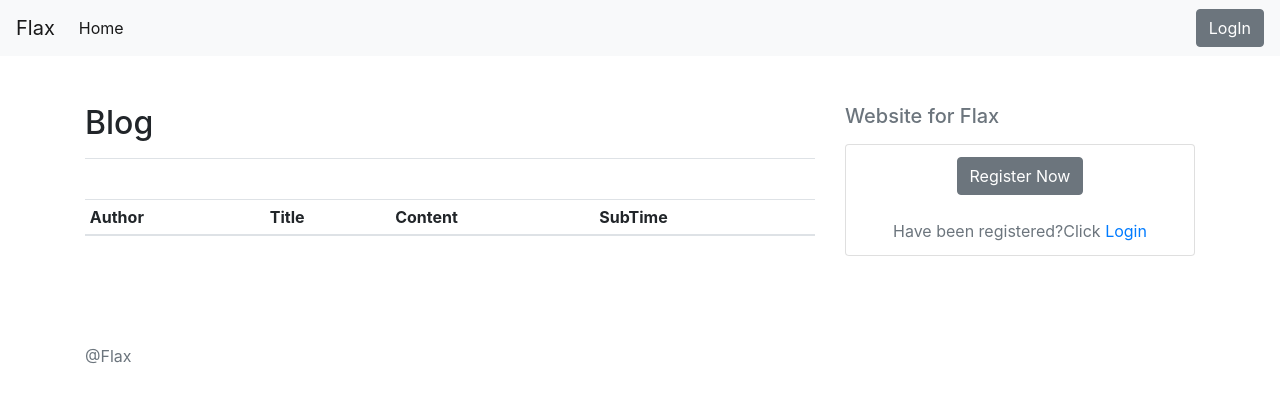
After one commit to flatflax/flask_try, a Flask app: page /blog/ in a window 1280 px wide. The commit adds this page. Shown: the top 403 px of the page. Run offline with Flask 2, Linux system fonts and the light colour scheme; data comes from the database, SQL or seed files in the repository; both versions use the stored data as it was after the commit; lists and menus that the app fills with data are empty; some libraries are stand-ins or nearby versions.

Commit message:
2018/8/7
没做啥。。。。sad

```diff
--- a/_settings.py
+++ b/_settings.py
@@ -1,4 +1,5 @@
 import os
+import redis
 
 
 # configurationb
@@ -19,3 +20,7 @@ DATABASE_PATH = os.path.join(basedir, DATABASE)
 # database config
 SQLALCHEMY_DATABASE_URI = 'sqlite:///' + DATABASE_PATH
 SQLALCHEMY_TRACK_MODIFICATIONS = False
+
+# celery
+CELERY_BROKER_URL = 'redis://localhost:6379/0'
+CELERY_RESULT_CACKEND = 'redis://localhost:6379/0'
--- a/app.py
+++ b/app.py
@@ -1,10 +1,10 @@
 # -*- coding: UTF-8 -*-
 # imports
-from flask import Flask, session, g
-from sqlalchemy.sql import func
+from flask import Flask
 import os
 import redis
-from models import *
+from celery import Celery
+from models import db
 
 
 def create_app(config=None):
@@ -37,10 +37,15 @@ def register_blueprint(app):
 def register_logger(app):
 	pass
 
+def register_celery(app):
+    celery = Celery(app.name, broker=app.config['CELERY_BROKER_URL'])
+    celery.conf.update(app.config)
+
 
 if __name__ == '__main__':
     app = create_app()
     register_database(app)
     register_admin(app)
     register_blueprint(app)
+    # register_celery(app)
     app.run()
--- a/handles/auth.py
+++ b/handles/auth.py
@@ -1,7 +1,7 @@
 from flask import Blueprint
 from flask import g, request, flash, current_app, session
 from flask import render_template, redirect, url_for
-from models import db,Dashboard,User
+from models import db,Dashboard,User,Submission
 
 bp = Blueprint('auth', __name__)
 
@@ -22,6 +22,7 @@ def login():
             session['right'] = user.right
             session['username'] = username
             session['user_id'] = user.userid
+            session['blog_num'] = Submission.query.filter_by(suber_id=user.userid).count()
             flash('You were logged in')
             return redirect(url_for('auth.index'))
     return render_template('/auth/login.html', error=error)
--- a/handles/blog.py
+++ b/handles/blog.py
@@ -6,6 +6,11 @@ from utils.users import login_required,admin_required
 import time
 
 bp = Blueprint('blog', __name__)
+
+@bp.route('/')
+def blog_index():
+    entries = Submission.query.filter_by(status=1).all()
+    return render_template('/blog/index.html', entries=entries)
 
 @bp.route('/add')
 @login_required
@@ -33,6 +38,8 @@ def blog(blog_id):
 
         db.session.add(submission)
         db.session.commit()
+
+        session['blog_num'] = Submission.query.filter_by(suber_id=session['user_id']).count()
 
         return jsonify({'result':'success'})
 
@@ -74,6 +81,9 @@ def blog(blog_id):
         submission = Submission.query.filter_by(sub_id=blog_id).first_or_404()
         db.session.delete(submission)
         db.session.commit()
+
+        session['blog_num'] = Submission.query.filter_by(suber_id=session['user_id']).count()
+
         return jsonify({'result':'success'})
 
 @bp.route('/main')
@@ -81,7 +91,8 @@ def blog(blog_id):
 def blog_main():
     user = User.query.filter_by(userid=session['user_id']).first_or_404()
     if user.right == 1:
-        entries = Submission.query.filter_by(status=0).all()
+        entries = db.session.query(Submission, User.username).join(User, Submission.suber_id==User.userid).filter(status==0).all()
     else:
-        entries = Submission.query.filter_by(suber_id=session['user_id']).all()
+        entries = db.session.query(Submission, User.username).join(User, Submission.suber_id==User.userid).filter(Submission.suber_id==session['user_id']).all()
+        #entries = Submission.query.filter_by(suber_id=session['user_id']).all()
     return render_template('/blog/main.html',entries=entries)
--- a/models.py
+++ b/models.py
@@ -29,7 +29,7 @@ class User(db.Model):
     user right
     0:admin
     1:common user
-    2:guess?
+    2:guest?
     '''
 
     def __init__(self, username, password, email, right):
@@ -48,6 +48,10 @@ class Submission(db.Model):
     '''
     submission
     audit
+
+    status:
+    0 not audit
+    1 has been audit
     '''
     sub_id = db.Column(db.Integer, primary_key=True)
     suber_id = db.Column(db.Integer, nullable = False)
--- a/templates/base.html
+++ b/templates/base.html
@@ -27,6 +27,7 @@
             <div class="dropdown-menu" aria-labelledby="dropdown01">
               <a class="dropdown-item" href="{{ url_for('short.getShortLink') }}">Short</a>
               <a class="dropdown-item" href="/admin/">Flask-Admin</a>
+              <a class='dropdown-item' href="{{ url_for('blog.blog_index') }}">Blog</a>
               {% if session.right==0 %}
               <a class="dropdown-item" href="{{ url_for('manage.manage') }}">Manage</a>
               {% endif %}
@@ -70,22 +71,24 @@
           {% else %}
           <h4 class="d-flex justify-content-between align-items-center mb-3 mt-5">
             <span class="text-muted">{{ session.username }}</span>
-            <span class="badge badge-secondary badge-pill">3</span>
+            <span class="badge badge-secondary badge-pill">Null</span>
           </h4>
           <ul class="list-group mb-3">
             <li class="list-group-item d-flex justify-content-between lh-condensed">
               <div>
                 <h6 class="my-0">Blog</h6>
-                <small class="text-muted">What you submit.</small>
+                <small class="text-muted">What you submit. </small>
+                <small><a href="{{ url_for('blog.blog_add') }}">Add new blog. </a></small>
+                <small><a href="{{ url_for('blog.blog_main') }}">Management.</a></small>
               </div>
-              <span class="text-muted">$12</span>
+              <span class="text-muted">{{ session.blog_num }}</span>
             </li>
             <li class="list-group-item d-flex justify-content-between lh-condensed">
               <div>
                 <h6 class="my-0">Message</h6>
                 <small class="text-muted">What you get.</small>
               </div>
-              <span class="text-muted">$8</span>
+              <span class="text-muted">Null</span>
             </li>
           </ul>
           {% endif %}
--- /dev/null
+++ b/templates/blog/index.html
@@ -0,0 +1,32 @@
+{% extends "./base.html" %}
+{% block container %}
+	<div class="d-flex justify-content-between flex-wrap flex-md-nowrap align-items-center pb-2 mb-3 border-bottom mt-5">
+            <h1 class="h2">Blog</h1>
+    </div>
+    <br>
+	{% for message in get_flashed_messages() %}
+      <div class="flash alert alert-success col-sm-4" role="success">{{ message }}</div>
+    {% endfor %}
+	<div class="entries table-responsive">
+      <table class="table table-striped table-sm">
+        <thead>
+          <tr>
+            <th>Author</th>
+            <th>Title</th>
+            <th>Content</th>
+            <th>SubTime</th>
+          </tr>
+        </thead>
+        <tbody>
+          {% for entry in entries %}
+          <tr class="entry">
+            <td>{{ entry.suber_id }}</td>
+            <td>{{ entry.title }}</td>
+            <td>{{ entry.content }}</td>
+            <td>{{ entry.sub_time }}</td>
+          </tr>
+          {% endfor %}
+        </tbody>
+      </table>
+    </div>
+{% endblock %}
--- a/templates/blog/main.html
+++ b/templates/blog/main.html
@@ -11,7 +11,7 @@
             </div>
           </div>
     <br>
-	{% for message in get_flashed_messages() %}
+	  {% for message in get_flashed_messages() %}
       <div class="flash alert alert-success col-sm-4" role="success">{{ message }}</div>
     {% endfor %}
     <div class="entries table-responsive">
@@ -27,7 +27,7 @@
         <tbody>
           {% for entry in entries %}
           <tr class="entry">
-            <td>{{ entry.suber_id }}</td>
+            <td>{{ entry.username }}</td>
             <td><a href="{{ url_for('blog.blog',blog_id=entry.sub_id) }}">{{ entry.title }}</a></td>
             <td><a href="{{ url_for('blog.blog',blog_id=entry.sub_id) }}"><button class="btn btn-sm btn-outline-secondary">Modify</button></a></td>
             <td><button class="btn btn-sm btn-outline-secondary" id='delete_{{ entry.sub_id }}'>Delete</button></td>
```
Also changed, not shown: dashboard.db.
